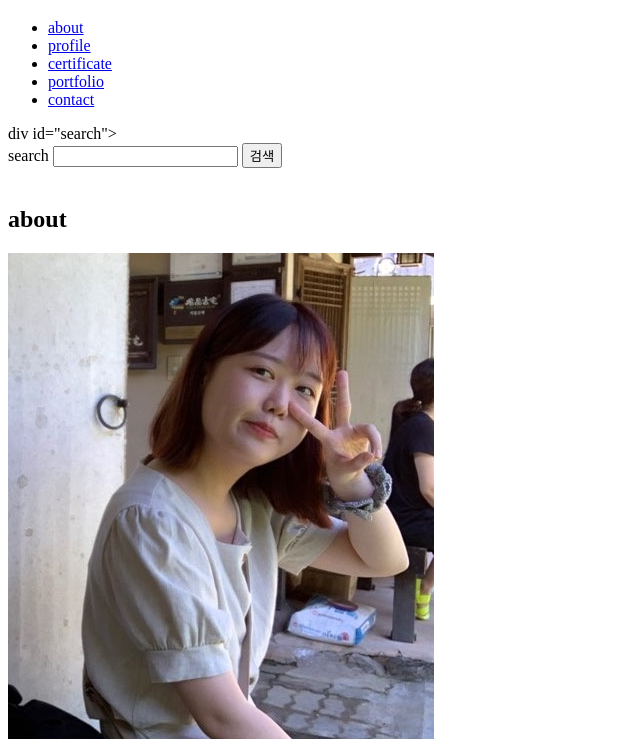
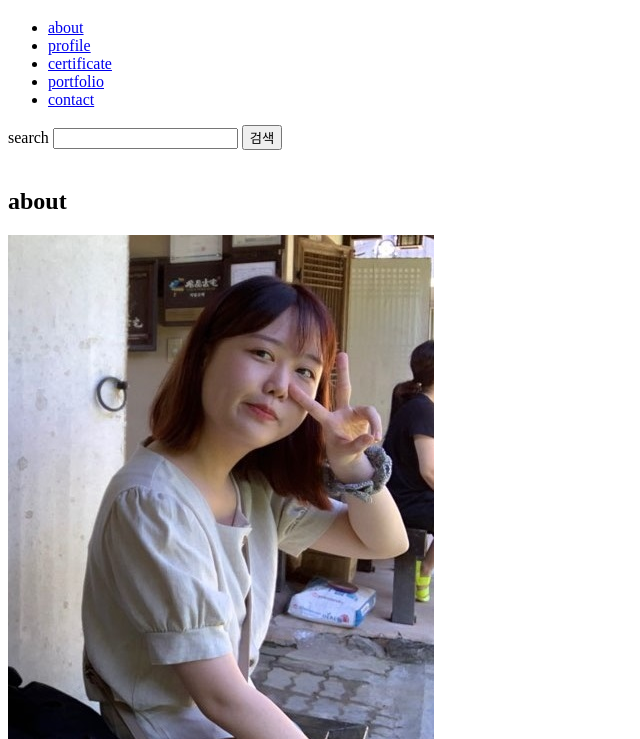
Before and after one commit to pyogayoung/pyogayoung11, a plain HTML site: page index.html in a window 1280 px wide. Shown: the part 61-800 px from the top of the page, without its empty margins (0-640 px from the left). Drawn offline with Linux system fonts and the light colour scheme.

Commit message:
Update index.html

```diff
--- a/index.html
+++ b/index.html
@@ -20,7 +20,7 @@
         </nav>
     </header>
     <section>
-        div id="search">
+        <div id="search">
             <form action="#" method="GET">
                 search <input type="search" name="search">
                 <input type="submit" value="검색">
```
